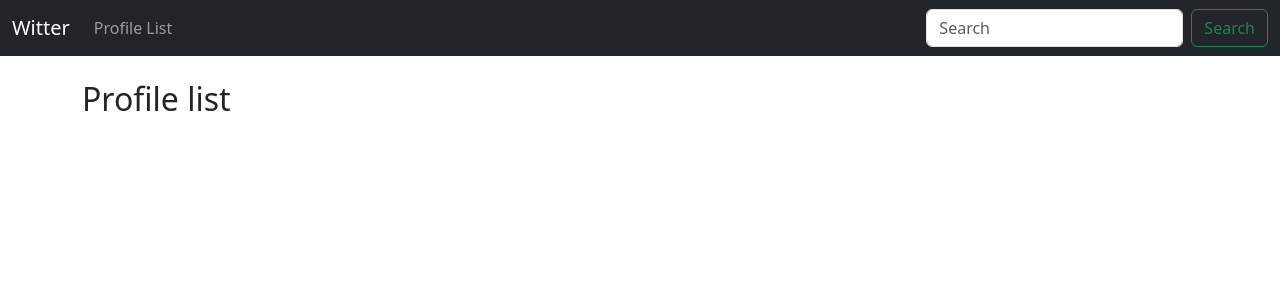
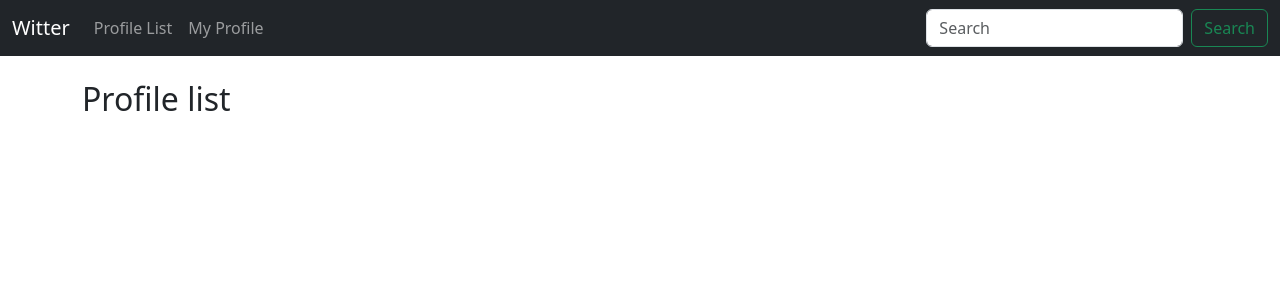
Before and after one commit to chriseborowski/witter, a Django app: page /profile_list/ in a window 1280 px wide. Shown: the top 300 px of the page. Run offline with Django 5.2, Linux system fonts and the light colour scheme; the visitor is signed in with stand-in values (Sample User, id 1); data comes from the database, SQL or seed files in the repository.

Commit message:
Add top menu link to my profile

```diff
--- a/social/witter/templates/navbar.html
+++ b/social/witter/templates/navbar.html
@@ -11,6 +11,12 @@
           <a class="nav-link" href="{% url 'profile_list' %}">Profile List</a>
         </li>
 
+        {% if user.is_authenticated %}
+        <li class="nav-item">
+          <a class="nav-link" href="{% url 'profile' request.user.id %}">My Profile</a>
+        </li>
+        {% endif %}
+
       </ul>
       <form class="d-flex" role="search">
         <input class="form-control me-2" type="search" placeholder="Search" aria-label="Search">
```
